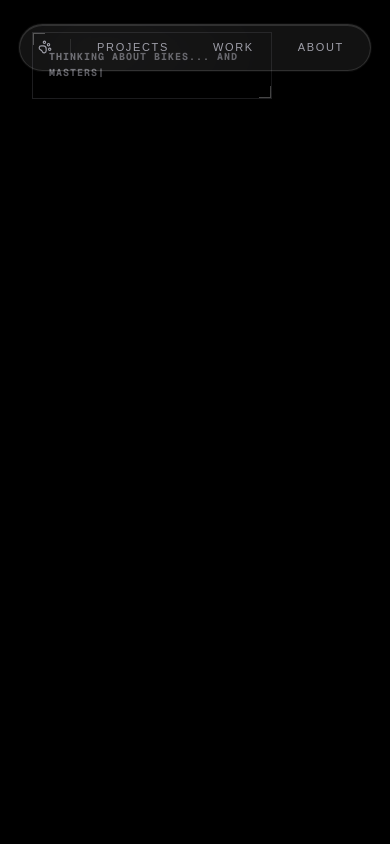
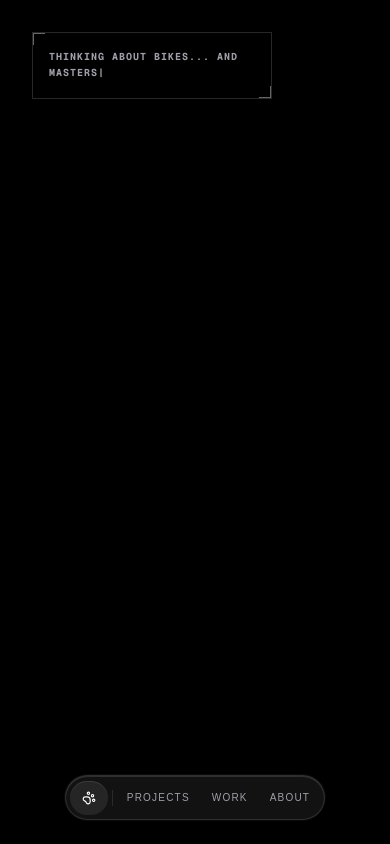
Before and after one commit to bikemaster2331/porpolyo, a Next.js app: page / in a window 390 px wide. Built offline with nearby package versions, Linux system fonts and the light colour scheme.

Commit message:
feat: implement responsive bottom-docked navbar with Framer Motion transitions

```diff
--- a/src/components/navbar.tsx
+++ b/src/components/navbar.tsx
@@ -1,19 +1,46 @@
+'use client';
+
 import Link from 'next/link';
+import { Fragment } from 'react';
+import { usePathname } from 'next/navigation';
+import { motion, LayoutGroup } from 'framer-motion';
+
+const allLinks = [
+    { label: null, href: '/', isIcon: true },
+    { label: 'Projects', href: '/projects' },
+    { label: 'Work', href: '/work' },
+    { label: 'About', href: '/about' },
+];
 
 const Navbar = () => {
+    const pathname = usePathname();
+
     return (
-        <header className="fixed top-6 inset-x-0 z-50 flex justify-center px-6 pointer-events-none">
-            <nav className="pointer-events-auto flex items-center gap-1 p-1.5 rounded-full
-                bg-white/[0.07]
-                backdrop-blur-2xl
-                backdrop-saturate-150
-                border border-white/[0.12]
-                shadow-[0_0_0_1px_rgba(255,255,255,0.04),0_20px_60px_rgba(0,0,0,0.8),inset_0_1px_0_rgba(255,255,255,0.12)]
-            ">
+        <header className="fixed bottom-6 md:bottom-auto md:top-6 inset-x-0 z-50 flex justify-center px-6 pointer-events-none">
+            <nav className="pointer-events-auto flex items-center gap-0.5 md:gap-1 p-1 md:p-1.5 rounded-full bg-white/[0.07] backdrop-blur-2xl backdrop-saturate-150 border border-white/[0.12] shadow-[0_0_0_1px_rgba(255,255,255,0.04),0_20px_60px_rgba(0,0,0,0.8),inset_0_1px_0_rgba(255,255,255,0.12)]">
+                <LayoutGroup id="navbar">
+                    {allLinks.map(({ label, href, isIcon }, i) => (
+                        <Fragment key={href}>
+                            {i === 1 && (
+                                <div className="w-px h-4 bg-white/[0.1] mx-0.5" />
+                            )}
                             <Link
-                    href="/"
-                    className="relative px-3 py-2 text-zinc-400 rounded-full transition-all duration-300 hover:text-white hover:bg-white/[0.08] hover:shadow-[inset_0_1px_0_rgba(255,255,255,0.1)] flex items-center justify-center"
+                                href={href}
+                                className={`relative px-2.5 md:px-5 py-2.5 md:py-2 rounded-full transition-colors duration-200 flex items-center justify-center ${isIcon ? 'px-3' : 'text-[10px] md:text-[11px] font-medium uppercase tracking-[0.12em] md:tracking-[0.15em]'} ${pathname === href ? 'text-white' : 'text-zinc-400 hover:text-zinc-200'}`}
                             >
+                                {pathname === href && (
+                                    <motion.span
+                                        layoutId="pill"
+                                        className="absolute inset-0 rounded-full bg-white/[0.08] shadow-[inset_0_1px_0_rgba(255,255,255,0.1)]"
+                                        transition={{
+                                            type: 'spring',
+                                            stiffness: 200,
+                                            damping: 15,
+                                        }}
+                                    />
+                                )}
+                                <span className="relative z-10">
+                                    {isIcon ? (
                                         <svg
                                             xmlns="http://www.w3.org/2000/svg"
                                             width="14"
@@ -30,23 +57,12 @@ const Navbar = () => {
                                             <circle cx="20" cy="16" r="2" />
                                             <path d="M9 10a5 5 0 0 1 5 5v3.5a3.5 3.5 0 0 1-6.84 1.045Q6.52 17.48 4.46 16.84A3.5 3.5 0 0 1 5.5 10Z" />
                                         </svg>
+                                    ) : label}
+                                </span>
                             </Link>
-
-                <div className="w-px h-4 bg-white/[0.1] mx-0.5" />
-
-                {[
-                    { label: 'Projects', href: '/projects' },
-                    { label: 'Work', href: '/work' },
-                    { label: 'About', href: '/about' },
-                ].map(({ label, href }) => (
-                    <Link
-                        key={href}
-                        href={href}
-                        className="relative px-5 py-2 text-[11px] font-medium uppercase tracking-[0.15em] text-zinc-400 rounded-full transition-all duration-300 hover:text-white hover:bg-white/[0.08] hover:shadow-[inset_0_1px_0_rgba(255,255,255,0.1)]"
-                    >
-                        {label}
-                    </Link>
+                        </Fragment>
                     ))}
+                </LayoutGroup>
             </nav>
         </header>
     );
```
Lines whose indentation alone changed are shown as unchanged.
